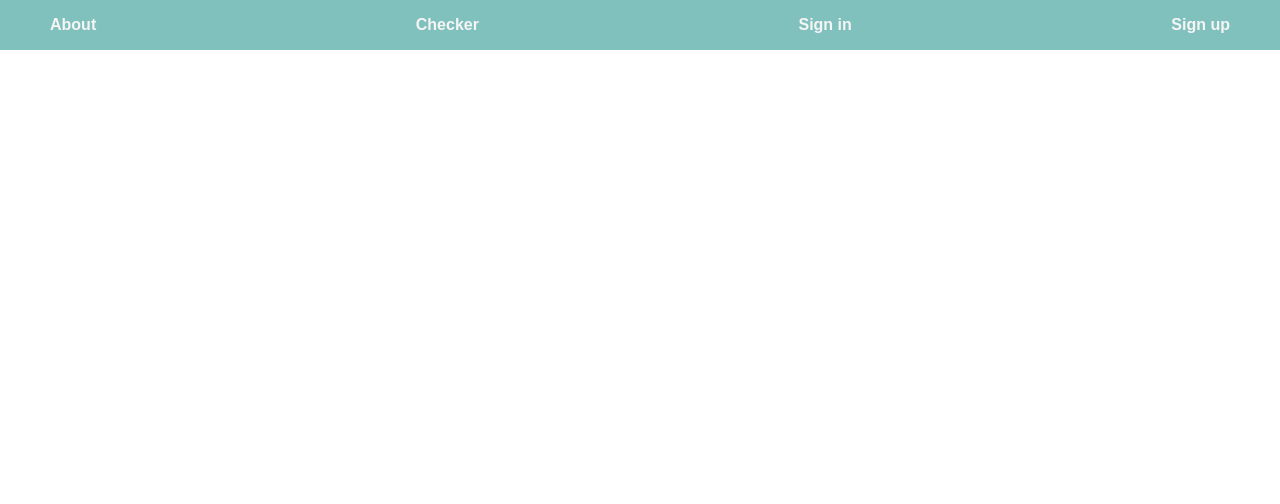
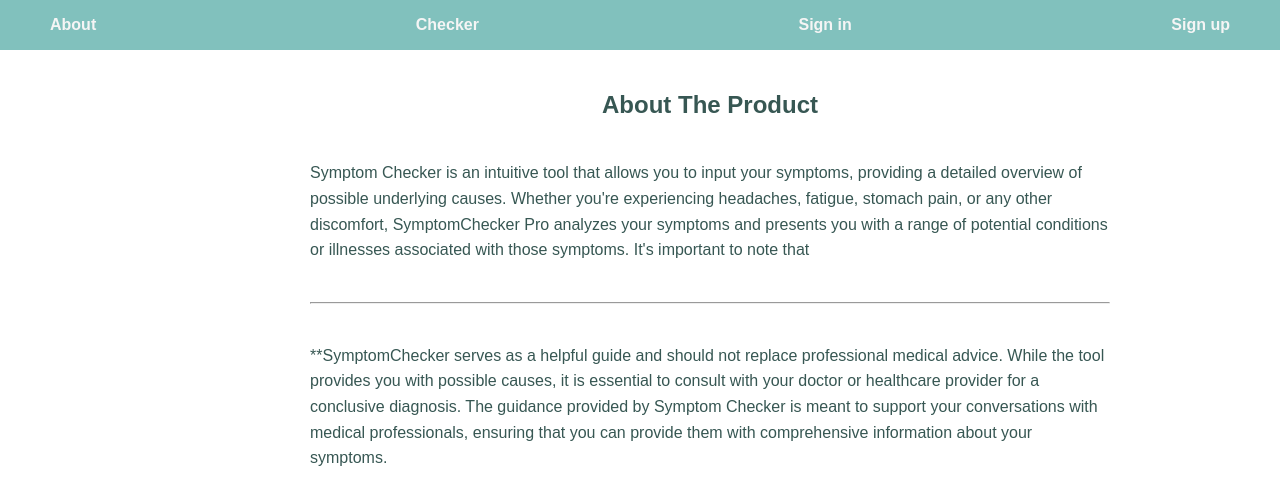
Before and after one commit to telkelly/health-provider, a React (Create React App) app: page / in a window 1280 px wide. Shown: the top 504 px of the page. Built offline with nearby package versions, Linux system fonts and the light colour scheme.

Commit message:
did litle changes

```diff
--- a/package.json
+++ b/package.json
@@ -18,6 +18,7 @@
     "jsonwebtoken": "^9.0.1",
     "jwt-decode": "^3.1.2",
     "knex": "^2.5.1",
+    "pg": "^8.11.1",
     "react": "^18.2.0",
     "react-dom": "^18.2.0",
     "react-scripts": "5.0.1",
--- a/src/App.css
+++ b/src/App.css
@@ -133,7 +133,7 @@ li::before {
 
 @media (min-width: 992px) and (max-width: 1199px) {
   .container {
-    width: 700px;
+    width: 600px;
   }
   .symptom-div {
   width: 600px;
@@ -142,6 +142,10 @@ li::before {
 
 @media (min-width: 1200px) {
   .container {
+    width: 700px;
+  }
+
+  .about-div{
     width: 800px;
   }
 
--- a/src/App.js
+++ b/src/App.js
@@ -17,6 +17,7 @@ const App = () => {
       <Navbar />
       <div className="container">
         <Routes>
+          <Route path="/" element={<About />} />
           <Route path="/about" element={<About />} />
           <Route path="/register" element={<Register />} />
           <Route path="/login" element={<LogIn />} />
```
Also changed, not shown: 2 other files (tests, documents, lock files or other folders).
